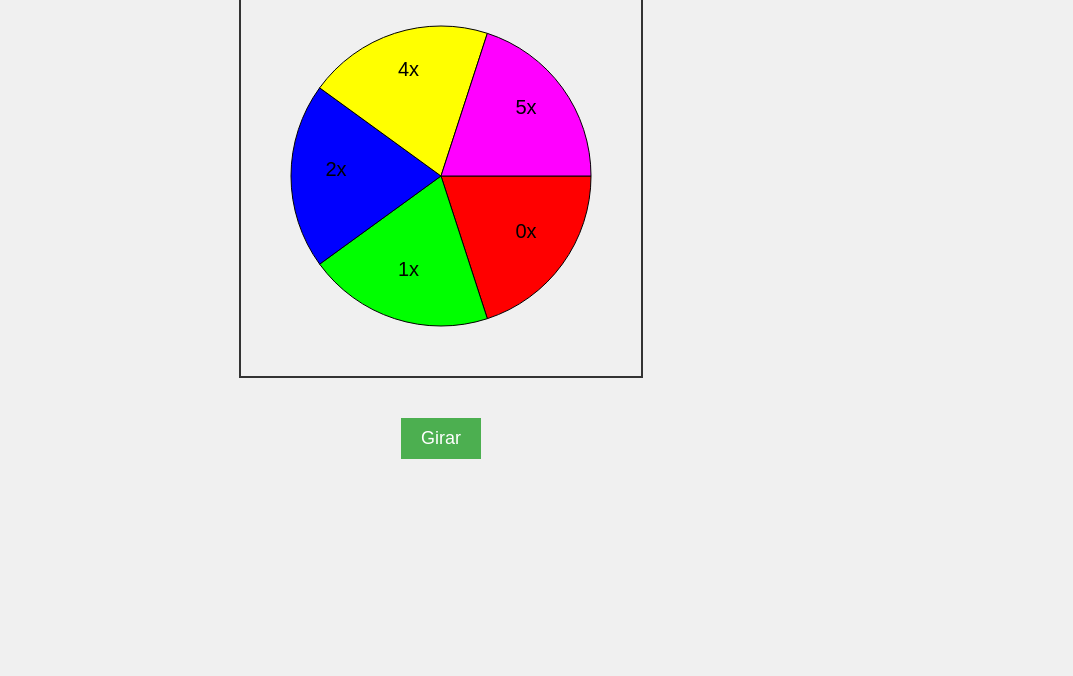
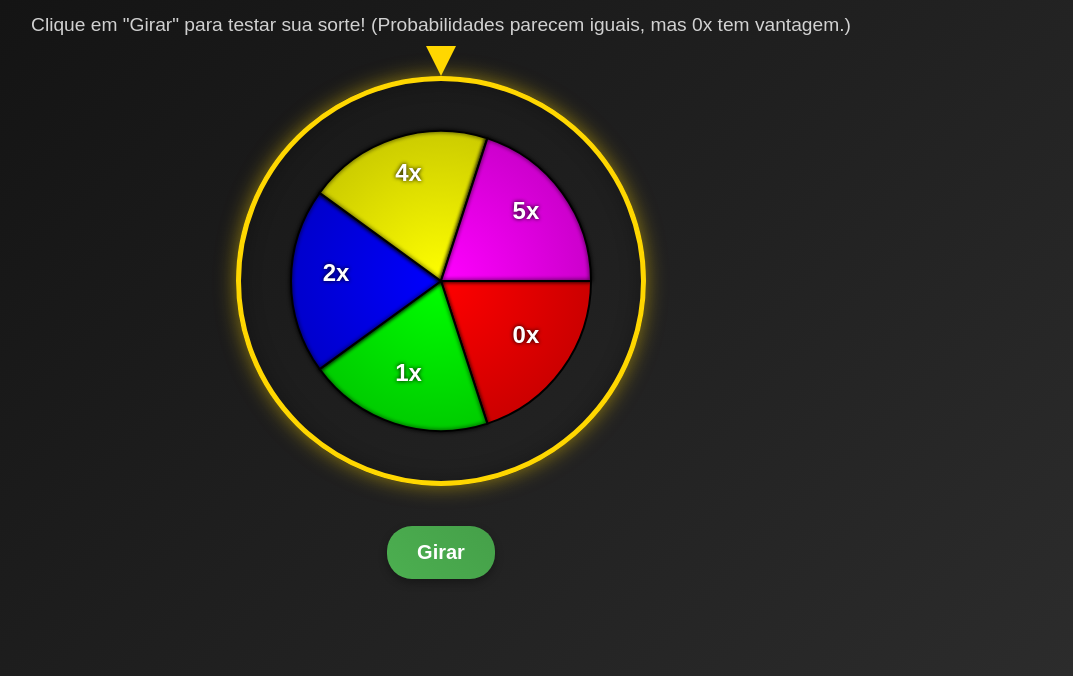
Before and after one commit to buzzingus22-prog/Spin_Wheel, a plain HTML site: page index.html in a window 1280 px wide. Shown: the part 164-840 px from the top of the page, without its empty margins (199-1272 px from the left). Before the commit the page ends 800 px from the top, so only its background shows below. Drawn offline with Linux system fonts and the light colour scheme.

Commit message:
Update index.html

```diff
--- a/index.html
+++ b/index.html
@@ -6,36 +6,91 @@
     <title>Roleta Cassino</title>
     <style>
         body {
-            font-family: Arial, sans-serif;
+            font-family: 'Arial', sans-serif;
             text-align: center;
-            background-color: #f0f0f0;
+            background: linear-gradient(135deg, #0f0f0f, #2c2c2c);
+            color: #fff;
             margin: 0;
             padding: 20px;
+            min-height: 100vh;
+            display: flex;
+            flex-direction: column;
+            align-items: center;
+            justify-content: center;
+        }
+        h1 {
+            font-size: 2.5em;
+            margin-bottom: 10px;
+            text-shadow: 2px 2px 4px rgba(0,0,0,0.5);
+            color: #ffd700; /* Dourado */
+        }
+        p {
+            font-size: 1.2em;
+            margin-bottom: 20px;
+            opacity: 0.8;
+        }
+        .roulette-container {
+            position: relative;
+            display: inline-block;
         }
         canvas {
-            border: 2px solid #333;
+            border: 5px solid #ffd700;
+            border-radius: 50%;
+            box-shadow: 0 0 20px rgba(255, 215, 0, 0.5), inset 0 0 20px rgba(0,0,0,0.3);
             margin: 20px auto;
             display: block;
         }
+        .pointer {
+            position: absolute;
+            top: -10px;
+            left: 50%;
+            transform: translateX(-50%);
+            width: 0;
+            height: 0;
+            border-left: 15px solid transparent;
+            border-right: 15px solid transparent;
+            border-top: 30px solid #ffd700;
+            z-index: 10;
+        }
         button {
-            padding: 10px 20px;
-            font-size: 18px;
-            background-color: #4CAF50;
+            padding: 15px 30px;
+            font-size: 20px;
+            font-weight: bold;
+            background: linear-gradient(45deg, #4CAF50, #45a049);
             color: white;
             border: none;
+            border-radius: 25px;
             cursor: pointer;
             margin-top: 20px;
+            box-shadow: 0 4px 8px rgba(0,0,0,0.3);
+            transition: all 0.3s ease;
         }
         button:hover {
-            background-color: #45a049;
+            background: linear-gradient(45deg, #45a049, #4CAF50);
+            transform: scale(1.05);
+            box-shadow: 0 6px 12px rgba(0,0,0,0.4);
+        }
+        button:disabled {
+            background: #666;
+            cursor: not-allowed;
+        }
+        .result {
+            margin-top: 20px;
+            font-size: 1.5em;
+            font-weight: bold;
+            color: #ffd700;
         }
     </style>
 </head>
 <body>
     <h1>Roleta Cassino</h1>
-    <p>Clique em "Girar" para testar sua sorte!</p>
-    <canvas id="roulette" width="400" height="400"></canvas>
-    <button onclick="spin()">Girar</button>
+    <p>Clique em "Girar" para testar sua sorte! (Probabilidades parecem iguais, mas 0x tem vantagem.)</p>
+    <div class="roulette-container">
+        <div class="pointer"></div>
+        <canvas id="roulette" width="400" height="400"></canvas>
+    </div>
+    <button id="spinButton" onclick="spin()">Girar</button>
+    <div id="result" class="result"></div>
 
     <script>
         const canvas = document.getElementById('roulette');
@@ -43,6 +98,8 @@
         const centerX = canvas.width / 2;
         const centerY = canvas.height / 2;
         const radius = 150;
+        const spinButton = document.getElementById('spinButton');
+        const resultDiv = document.getElementById('result');
 
         // Seções da roleta com multiplicadores (pesos para probabilidade real, mas visualmente iguais)
         const sections = [
@@ -53,7 +110,7 @@
             { label: '5x', color: '#FF00FF', weight: 12.5 }
         ];
 
-        // Função para desenhar a roleta (fatias visuais iguais, independentemente dos pesos)
+        // Função para desenhar a roleta (fatias visuais iguais, com gradientes)
         function drawRoulette() {
             const angle = (1 / sections.length) * 2 * Math.PI; // Cada fatia igual visualmente
             let startAngle = 0;
@@ -63,25 +120,49 @@
                 ctx.moveTo(centerX, centerY);
                 ctx.arc(centerX, centerY, radius, startAngle, startAngle + angle);
                 ctx.closePath();
-                ctx.fillStyle = section.color;
+
+                // Gradiente para cada fatia
+                const gradient = ctx.createRadialGradient(centerX, centerY, 0, centerX, centerY, radius);
+                gradient.addColorStop(0, section.color);
+                gradient.addColorStop(1, shadeColor(section.color, -20)); // Escurecer a borda
+                ctx.fillStyle = gradient;
                 ctx.fill();
+                ctx.strokeStyle = '#000';
+                ctx.lineWidth = 2;
                 ctx.stroke();
 
-                // Desenhar texto
+                // Desenhar texto com sombra
                 const textAngle = startAngle + angle / 2;
                 const textX = centerX + Math.cos(textAngle) * (radius * 0.7);
                 const textY = centerY + Math.sin(textAngle) * (radius * 0.7);
-                ctx.fillStyle = '#000';
-                ctx.font = '20px Arial';
+                ctx.fillStyle = '#fff';
+                ctx.font = 'bold 24px Arial';
                 ctx.textAlign = 'center';
+                ctx.shadowColor = '#000';
+                ctx.shadowBlur = 4;
                 ctx.fillText(section.label, textX, textY);
 
                 startAngle += angle;
             });
         }
 
-        // Função para girar (com animação simples, seleção baseada em pesos)
+        // Função auxiliar para escurecer cor
+        function shadeColor(color, percent) {
+            const num = parseInt(color.replace("#", ""), 16);
+            const amt = Math.round(2.55 * percent);
+            const R = (num >> 16) + amt;
+            const G = (num >> 8 & 0x00FF) + amt;
+            const B = (num & 0x0000FF) + amt;
+            return "#" + (0x1000000 + (R < 255 ? R < 1 ? 0 : R : 255) * 0x10000 +
+                (G < 255 ? G < 1 ? 0 : G : 255) * 0x100 +
+                (B < 255 ? B < 1 ? 0 : B : 255)).toString(16).slice(1);
+        }
+
+        // Função para girar (animação melhorada com desaceleração)
         function spin() {
+            spinButton.disabled = true;
+            resultDiv.textContent = '';
+
             const totalWeight = sections.reduce((sum, s) => sum + s.weight, 0);
             let random = Math.random() * totalWeight;
             let selectedSection;
@@ -94,17 +175,20 @@
                 }
             }
 
-            // Animação de giro (simples: gira 5 voltas + para na seção)
+            // Animação com desaceleração (ease-out)
             let angle = 0;
             const spins = 5; // Número de voltas
-            const duration = 3000; // Duração em ms
+            const duration = 4000; // Duração em ms
             const startTime = Date.now();
+            const targetAngle = spins * 2 * Math.PI + (sections.indexOf(selectedSection) / sections.length) * 2 * Math.PI;
 
             function animate() {
                 const elapsed = Date.now() - startTime;
                 const progress = elapsed / duration;
                 if (progress < 1) {
-                    angle = progress * (spins * 2 * Math.PI + Math.PI * 2 * (selectedSection ? sections.indexOf(selectedSection) / sections.length : 0));
+                    // Ease-out: desacelera no final
+                    const easedProgress = 1 - Math.pow(1 - progress, 3);
+                    angle = easedProgress * targetAngle;
                     ctx.clearRect(0, 0, canvas.width, canvas.height);
                     ctx.save();
                     ctx.translate(centerX, centerY);
@@ -114,7 +198,8 @@
                     ctx.restore();
                     requestAnimationFrame(animate);
                 } else {
-                    alert(`Resultado: ${selectedSection.label}`);
+                    spinButton.disabled = false;
+                    resultDiv.textContent = `Resultado: ${selectedSection.label}`;
                     console.log(`Caiu em: ${selectedSection.label}`);
                 }
             }
```
